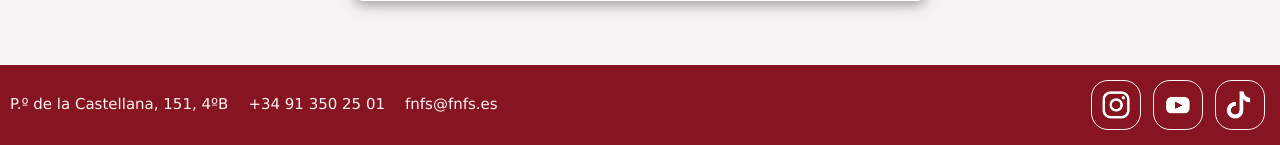
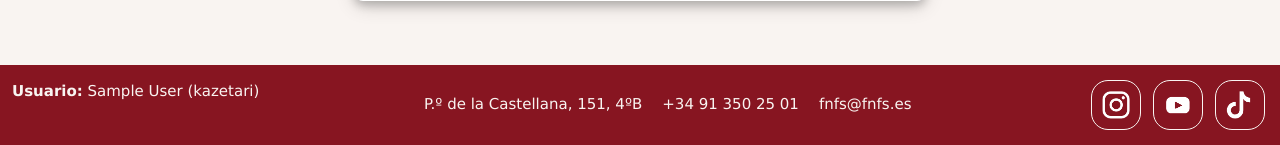
Before and after one commit to maiteuu/T4E3ML, a PHP site: page /gehitu_berria.php in a window 1280 px wide. Shown: the part 890-1035 px from the top of the page. Run offline with PHP 8.4, Linux system fonts and the light colour scheme; the visitor is signed in with stand-in values (Sample User, id 1).

Commit message:
footerra aldatuta erabiltzailea, rola eta denboraldia erakusteko

```diff
--- a/Web orria - BERRIA/includes/footer.php
+++ b/Web orria - BERRIA/includes/footer.php
@@ -1,9 +1,30 @@
-<footer>
+<?php
+// Es vital asegurar que la sesión esté iniciada antes de intentar acceder a $_SESSION
+if (session_status() === PHP_SESSION_NONE) {
+    session_start();
+}
+?>
+
+    <footer>
+        <div class="info-sesion" style="margin-left: 12px;">
+            <?php if (isset($_SESSION['usuario'])): ?>
+                <p>
+                    <strong>Usuario:</strong> <?php echo htmlspecialchars($_SESSION['usuario']); ?>
+                    (<?php echo htmlspecialchars($_SESSION['rol']); ?>)
+                </p>
+            <?php endif; ?>
+
+            <?php if (isset($_SESSION['temporada_id'])): ?>
+                <p><strong>Temporada activa:</strong> <?php echo htmlspecialchars($_SESSION['temporada_id']); ?></p>
+            <?php endif; ?>
+        </div>
+
         <div class="kontaktua">
             <a href="https://www.google.com/maps/place/P.%C2%BA+de+la+Castellana,+151,+4%C2%BAB,+Tetu%C3%A1n,+28046+Madrid/@40.4608003,-3.6930766,663m/data=!3m2!1e3!4b1!4m6!3m5!1s0xd42291b0928b133:0x9b65449e87642aa0!8m2!3d40.4608003!4d-3.6905017!16s%2Fg%2F11lkzhrg_k?entry=ttu&g_ep=EgoyMDI1MTAwNi4wIKXMDSoASAFQAw%3D%3D" target="_blank">P.º de la Castellana, 151, 4ºB</a>
             <p>+34 91 350 25 01</p>
             <a href="mailto:fnfs@fnfs.es">fnfs@fnfs.es</a>
         </div>
+
         <div class="links">
             <a href="https://www.instagram.com/lnfs89" class="icono instagram" target="_blank"></a>
             <a href="https://www.youtube.com/..." class="icono youtube" target="_blank"></a>
```
